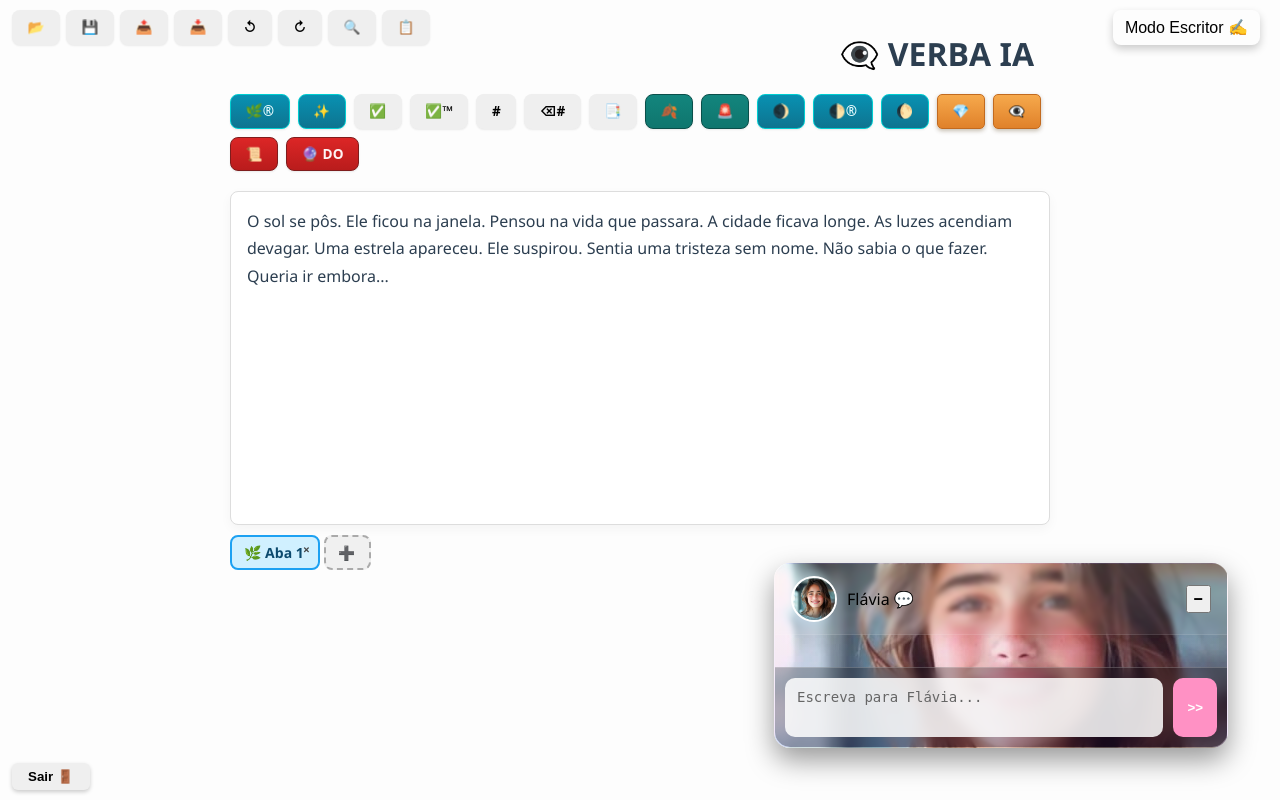
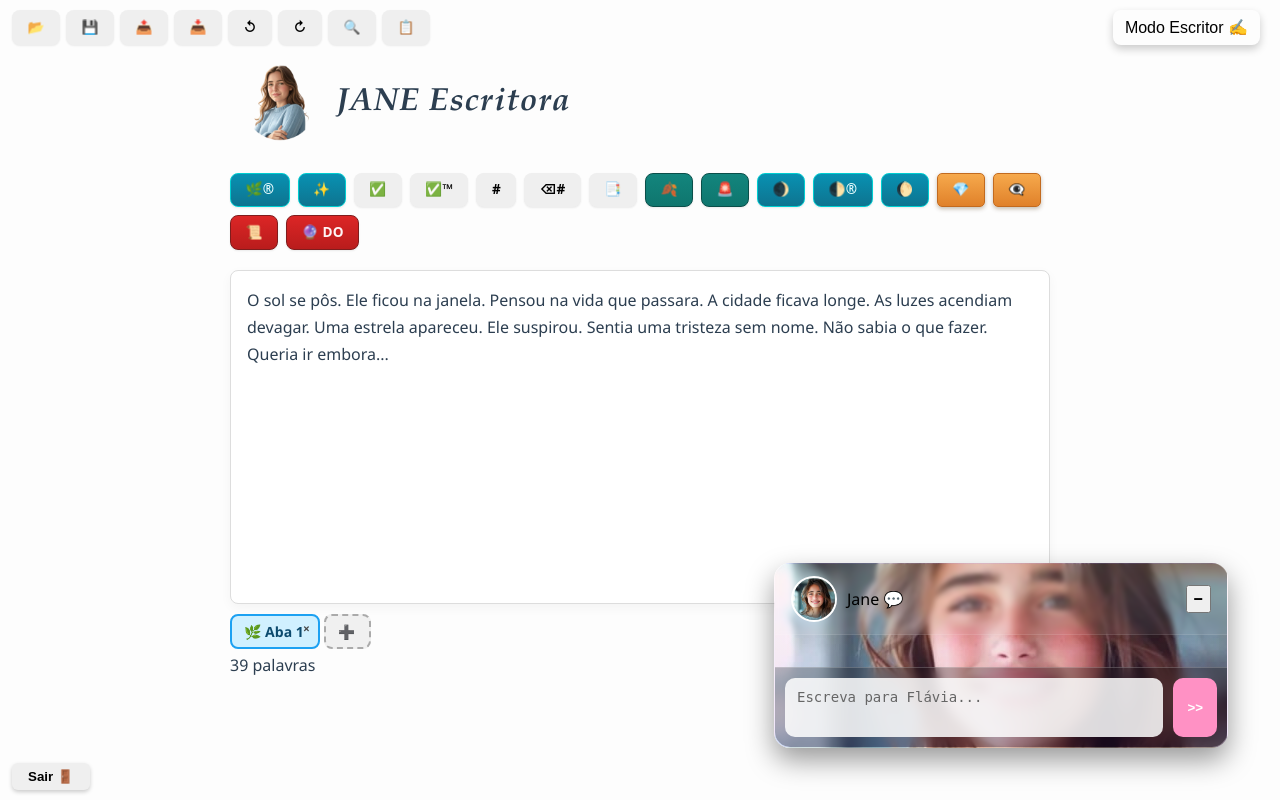
Before and after one commit to benilto87/verbaia1, a Flask app: page / in a window 1280 px wide. Run offline with Flask 3, Linux system fonts and the light colour scheme; the visitor is signed in with stand-in values (Sample User, id 1).

Commit message:
Jane subtitui Flávia e Verba IA

```diff
--- a/static/css/chats/chat_romantico.css
+++ b/static/css/chats/chat_romantico.css
@@ -1,4 +1,4 @@
-/* CHAT FLÁVIA — MODO ROMÂNTICO E TRANSLÚCIDO***************************************************************** */
+/* CHAT JANE — MODO ROMÂNTICO E TRANSLÚCIDO***************************************************************** */
 
 #chat-panel {
   position: fixed;
@@ -142,7 +142,7 @@
   transition: background-image 0.6s ease-in-out, background 0.6s ease-in-out;
 }
 
-/* Suaviza a bolinha da Flávia */
+/* Suaviza a bolinha da Jane */
 #chat-panel img {
   transition: opacity 0.6s ease-in-out;
 }
--- a/static/css/estilo1.css
+++ b/static/css/estilo1.css
@@ -29,6 +29,25 @@ h1 {
     color: var(--primary);
     text-align: right; /* 👈 Alinha à direita */
     padding-right: 1rem; /* 👈 Dá espaço da borda */
+
+}
+.titulo-principal {
+    display: inline-flex;
+    align-items: center;
+    gap: 0.4rem;
+}
+
+.titulo-principal {
+    font-family: "Garamond", "EB Garamond", "Times New Roman", serif;
+    font-style: italic;
+    font-weight: 800;
+    letter-spacing: 0.03em;
+}
+
+.icone-titulo {
+    width: 100px;
+    height: 100px;
+    object-fit: contain;
 }
 
 /* === SISTEMA DE CORES / TOKENS ======================================= */
@@ -618,3 +637,19 @@ mark.focused-mark {
     .botao-modo-tarefa {
         display: none;
     }
+
+.abas-container {
+    display: flex;
+    align-items: center;
+    gap: 0.6rem;
+}
+
+#contador-palavras {
+    font-size: 0.75rem;
+    color: #555;
+    background: #f3f3f3;
+    padding: 0.25rem 0.5rem;
+    border-radius: 6px;
+    white-space: nowrap;
+    user-select: none;
+}
--- a/static/js/funcoes_ordinarias.js
+++ b/static/js/funcoes_ordinarias.js
@@ -101,6 +101,54 @@ document.addEventListener("DOMContentLoaded", () => {
     }, 0);
   });
 });
+
+document.addEventListener("DOMContentLoaded", () => {
+    const editor = document.getElementById("editor");
+    const contador = document.getElementById("contador-palavras");
+
+    if (!editor || !contador) return;
+
+    function contarPalavras(texto) {
+        return texto
+            .trim()
+            .split(/\s+/)
+            .filter(p => p.length > 0).length;
+    }
+
+    editor.addEventListener("input", () => {
+        const texto = editor.innerText || "";
+        const total = contarPalavras(texto);
+        contador.textContent = `${total} palavra${total !== 1 ? "s" : ""}`;
+    });
+});
+
+function iniciarContadorPalavras() {
+    const editor = document.getElementById("editor");
+    const contador = document.getElementById("contador-palavras");
+
+    function atualizar() {
+        const texto = editor.innerText || "";
+        const total = texto.trim().split(/\s+/).filter(Boolean).length;
+        contador.textContent = `${total} palavra${total !== 1 ? "s" : ""}`;
+    }
+
+    // Atualiza ao digitar
+    editor.addEventListener("input", atualizar);
+
+    // Observa qualquer mudança no conteúdo (JS, abas, IA, etc)
+    const observer = new MutationObserver(atualizar);
+
+    observer.observe(editor, {
+        childList: true,
+        subtree: true,
+        characterData: true
+    });
+
+    // Atualiza na inicialização
+    atualizar();
+}
+
+document.addEventListener("DOMContentLoaded", iniciarContadorPalavras);
 
 
 
--- a/templates/index.html
+++ b/templates/index.html
@@ -3,7 +3,7 @@
 <head>
   <meta charset="UTF-8" />
   <meta name="viewport" content="width=device-width, initial-scale=1.0"/>
-  <title>Editor Criativo</title>
+  <title>Jane escritora</title>
   <!-- ✅ CSS externo organizado -->
   <link rel="stylesheet" href="{{ url_for('static', filename='css/estilo1.css') }}">
   <link rel="stylesheet" href="{{ url_for('static', filename='css/abas.css') }}">
@@ -19,7 +19,12 @@
   <button onclick="fecharBusca()">✖</button>
 </div>
 
-   <h1>👁‍🗨 VERBA IA</h1>
+<h1 class="titulo-principal">
+  <img src="{{ url_for('static', filename='img/jane.png') }}"
+       alt="Jane"
+       class="icone-titulo">
+  JANE Escritora
+</h1>
 
     <div id="toolbar">
 
@@ -181,12 +186,17 @@
 <div id="loading-simbol" style="display: none; margin-top: 10px;">⏳ Analisando com alma viva...✍</div>
 <div id="simbol-feedback" style="color: #c44; font-style: italic; margin-top: 5px;"></div>
 
+  <div id="contador-palavras">
+        0 palavras
+    </div>
+	<div id="editor" contenteditable="true"></div>
+
 <!-- 💬 PAINEL LATERAL DE FLÁVIA -->
 <div id="chat-panel">
   <div class="chat-header">
     <div class="chat-profile">
       <img src="{{ url_for('static', filename='img/flavia.jpg') }}" alt="Flávia" />
-      <span>Flávia 💬</span>
+      <span>Jane 💬</span>
     </div>
     <button id="chat-minimize" onclick="toggleChatMinimize()">🗕</button>
   </div>
```
Also changed, not shown: static/img/Jane.png (added), static/img/flavia1.jpg.
